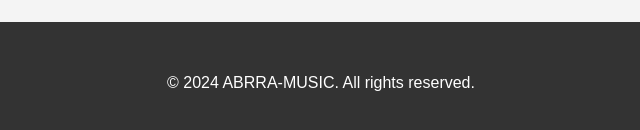
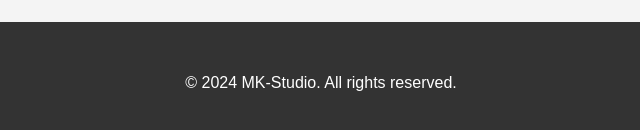
Before and after one commit to MK12333/ABRRA-website, a plain HTML site: page index.html in a window 1280 px wide. Shown: the part 2057-2187 px from the top of the page, 319-959 px from the left. Drawn offline with Linux system fonts and the light colour scheme.

Commit message:
Update index.html

```diff
--- a/index.html
+++ b/index.html
@@ -73,7 +73,7 @@ Cactus9music@gmail.com</p>
     </section>
     <footer>
         <div class="container">
-            <p>&copy; 2024 ABRRA-MUSIC. All rights reserved.</p>
+            <p>&copy; 2024 MK-Studio. All rights reserved.</p>
         </div>
     </footer>
 </body>
```
